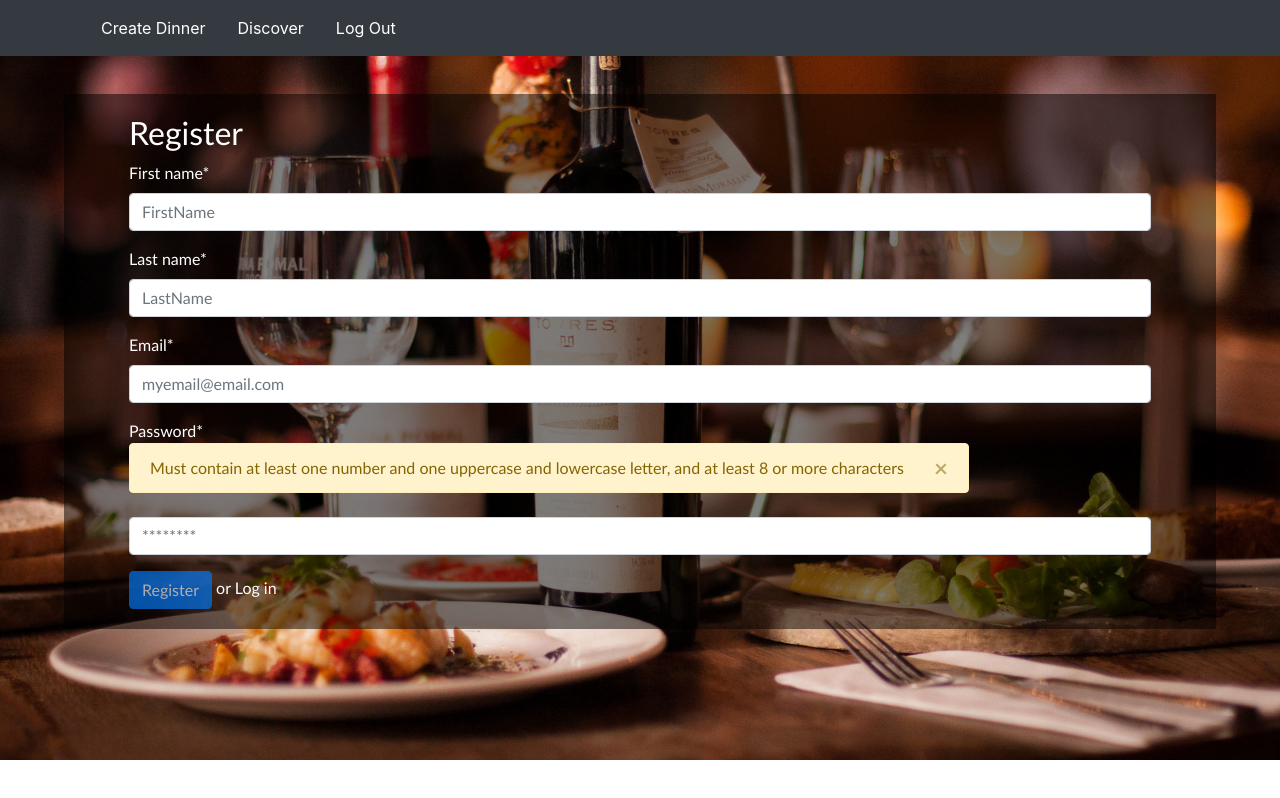
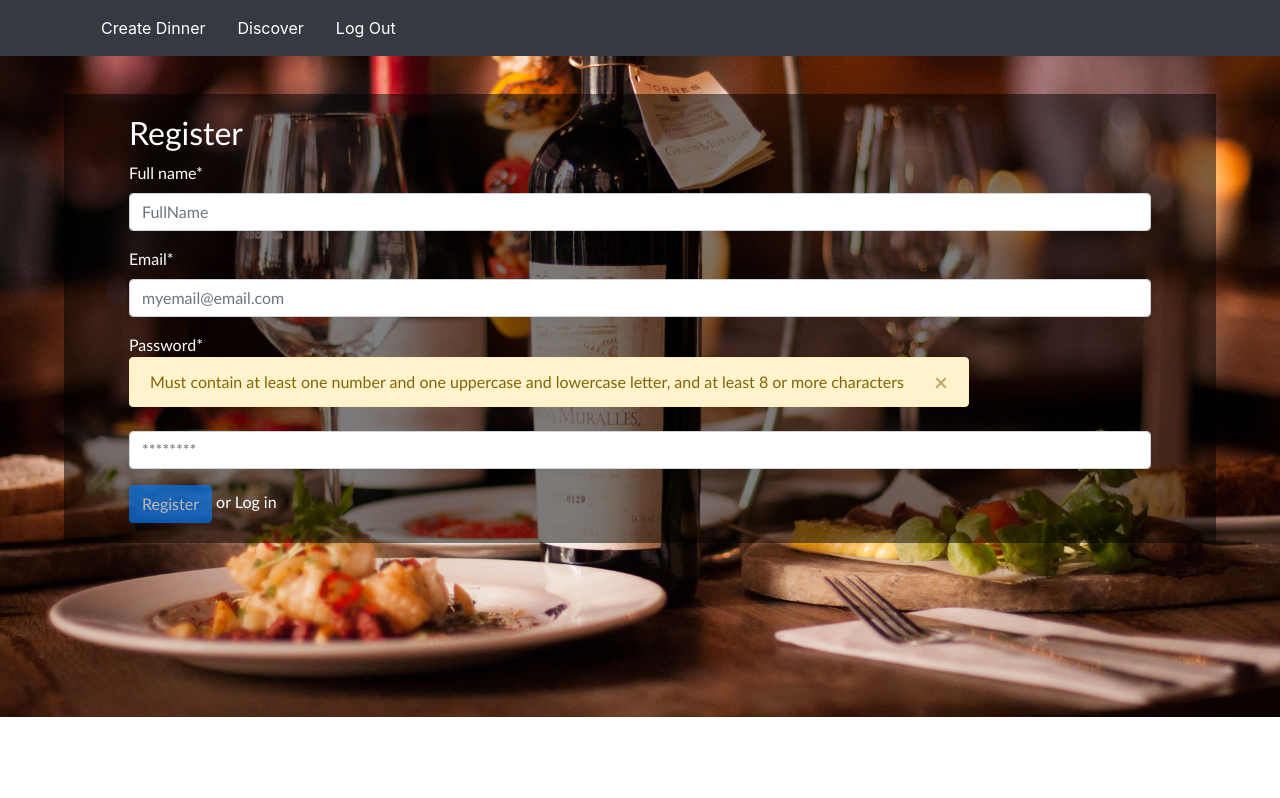
Before and after one commit to codelex-io/group-dinner-frontend, a React (Create React App) app: page /register in a window 1280 px wide. Built offline with nearby package versions, Linux system fonts and the light colour scheme; no server answers.

Commit message:
first/last name change

```diff
--- a/package.json
+++ b/package.json
@@ -8,11 +8,13 @@
     "bootstrap": "^4.3.1",
     "react": "^16.8.6",
     "react-dom": "^16.8.6",
+    "react-facebook-auth": "^1.4.0",
     "react-facebook-login": "^4.1.1",
     "react-google-login": "^5.0.4",
     "react-icons": "^3.6.1",
     "react-router-dom": "^5.0.0",
     "react-scripts": "2.1.8",
+    "react-social-login-buttons": "^2.3.1",
     "reactstrap": "^8.0.0"
   },
   "scripts": {
--- a/src/AvailableDinners.js
+++ b/src/AvailableDinners.js
@@ -28,7 +28,7 @@
                         <CardBody>
                             <CardTitle><h3>{dinner.title}</h3></CardTitle>
                             <CardSubtitle className="mb-2 text-muted">Created
-                                by: {dinner.creator.firstName} {dinner.creator.lastName}</CardSubtitle>
+                                by: {dinner.creator.fullName} {dinner.creator.lastName}</CardSubtitle>
                             <CardText>
                                 {dinner.description}
                             </CardText>
--- a/src/DinnerPage.js
+++ b/src/DinnerPage.js
@@ -47,7 +47,7 @@
             const link = "/dinners/" + this.props.match.params.id + "/feedback"
             return (
                 <li key={attendee.id} style={{fontSize: '14px'}}>
-                    {attendee.firstName} {attendee.lastName}
+                    {attendee.fullName}
                     <a href={link} color="secondary" style={{margin: '5px'}} onClick={() => {
                         this.goTo("/dinners/" + this.props.match.params.id + "/feedback")
                     }}>[Leave Feedback]</a>
@@ -62,7 +62,7 @@
             const link = "/dinners/" + this.props.match.params.id + "/feedback"
             return (
                 <li key={attendee.id}>
-                    {attendee.firstName} {attendee.lastName}
+                    {attendee.fullName} {attendee.lastName}
                     <a href={link} color="secondary" style={{margin: '5px'}} onClick={() => {
                         this.goTo("/dinners/" + this.props.match.params.id + "/feedback")
                     }}>[Leave Feedback]</a>
--- a/src/Feedback.js
+++ b/src/Feedback.js
@@ -11,7 +11,7 @@
         feedback: true,
         isLoading: false,
         receiver: {
-            firstName: "aaa",
+            fullName: "aaa",
             lastName: "bbb"
         }
     }
@@ -49,7 +49,7 @@
         return (
             <Container className="Feedback">
                 <div className="App">
-                    <h2>Leave feedback for {this.state.receiver.firstName} {this.state.receiver.lastName}</h2>
+                    <h2>Leave feedback for {this.state.receiver.fullName} {this.state.receiver.lastName}</h2>
                     <Form className="form">
                         <FormGroup>
                             <Label>Feedback</Label>
--- a/src/Header.js
+++ b/src/Header.js
@@ -9,7 +9,7 @@
 
 class Header extends Component {
 
-    LogOut = () => {
+    logOut = () => {
         axios.post(
             "/api/log-out"
         ).then(response => {
@@ -30,7 +30,7 @@
                     <Nav className="mr-auto">
                         <NavLink href="/create-dinner" style={{color: 'white'}}>Create Dinner</NavLink>
                         <NavLink href="/dinners" style={{color: 'white'}}>Discover</NavLink>
-                        <NavLink href="/register" style={{color: 'white'}} onClick={this.LogOut()}>Log
+                        <NavLink href="/register" style={{color: 'white'}} onClick={this.logOut}>Log
                             Out</NavLink>
                     </Nav>
                 </Container>
--- a/src/LogIn.js
+++ b/src/LogIn.js
@@ -3,12 +3,9 @@
 import './App.css';
 import axios from 'axios'
 import history from './history'
+import GoogleLogin from 'react-google-login';
 import FacebookLogin from 'react-facebook-login';
-import GoogleLogin from 'react-google-login';
 
-const responseFacebook = (response) => {
-    console.log(response);
-}
 const responseGoogle = (response) => {
     console.log(response);
 }
@@ -18,6 +15,9 @@
         email: '',
         password: '',
         isLoading: false
+    }
+    responseFacebook = (response) => {
+        console.log(response);
     }
     onEmailUpdate = email => {
         this.setState({email: email})
@@ -55,15 +55,11 @@
             <Container className="LogIn">
                 <div className="App">
                     <h4>LOGIN WITH FACEBOOK AND GOOGLE</h4>
-                    <Button onClick={() => {
-                        document.location.href = 'http://localhost:8080/api/login/facebook'
-                    }}>
-
-                    </Button>
+                    <br/>
                     <FacebookLogin
                         appId="354017915232853"
                         fields="name,email,picture"
-                        callback={responseFacebook}
+                        callback={this.responseFacebook}
                         autoLoad={true}
                         icon="fa-facebook"
                     />
--- a/src/Register.js
+++ b/src/Register.js
@@ -7,17 +7,14 @@
 
 class Register extends Component {
     state = {
-        firstName: '',
-        lastName: '',
+        fullName: '',
         email: '',
         password: '',
         isLoading: false
     }
-    onFirstNameUpdate = firstName => {
-        this.setState({firstName: firstName})
-    }
-    onLastNameUpdate = lastName => {
-        this.setState({lastName: lastName})
+
+    onFullNameUpdate = fullName => {
+        this.setState({fuName: fullName})
     }
     onEmailUpdate = email => {
         this.setState({email: email})
@@ -31,12 +28,11 @@
     }
 
     onSubmit = () => {
-        const {firstName, lastName, email, password} = this.state
+        const {fullName, email, password} = this.state
         axios.post(
             `/api/register`,
             {
-                firstName,
-                lastName,
+                fullName,
                 email,
                 password
             }
@@ -47,13 +43,10 @@
         )
     }
     isValid = () => {
-        const {firstName, lastName, email, password} = this.state
-        if (!firstName || firstName.length === 0) {
+        const {fullName, email, password} = this.state
+        if (!fullName || fullName.length === 0) {
             return false
-        }
-        if (!lastName || lastName.length === 0) {
-            return false
-        }
+
             if (!email || email.length === 0) {
                 return false
             }
@@ -64,6 +57,7 @@
             return true
 
         }
+    }
 
     render() {
         const {isLoading} = this.state
@@ -72,24 +66,13 @@
                 <h2>Register</h2>
                 <Form className="form">
                     <FormGroup>
-                        <Label>First name*</Label>
+                        <Label>Full name*</Label>
                         <Input
                             type="text"
-                            name="firstName"
-                            id="exampleFirstName"
-                            placeholder="FirstName"
-                            onChange={e => this.onFirstNameUpdate(e.target.value)}
-                        />
-                    </FormGroup>
-                    <FormGroup>
-                        <Label>Last name*</Label>
-                        <Input
-                            type="text"
-                            name="lastName"
-                            id="exampleLastName"
-                            placeholder="LastName"
-                            required
-                            onChange={e => this.onLastNameUpdate(e.target.value)}
+                            name="fullName"
+                            id="exampleFullName"
+                            placeholder="FullName"
+                            onChange={e => this.onFullNameUpdate(e.target.value)}
                         />
                     </FormGroup>
                     <FormGroup>
```
Also changed, not shown: 1 other file (tests, documents, lock files or other folders). Lines whose indentation alone changed are shown as unchanged.
